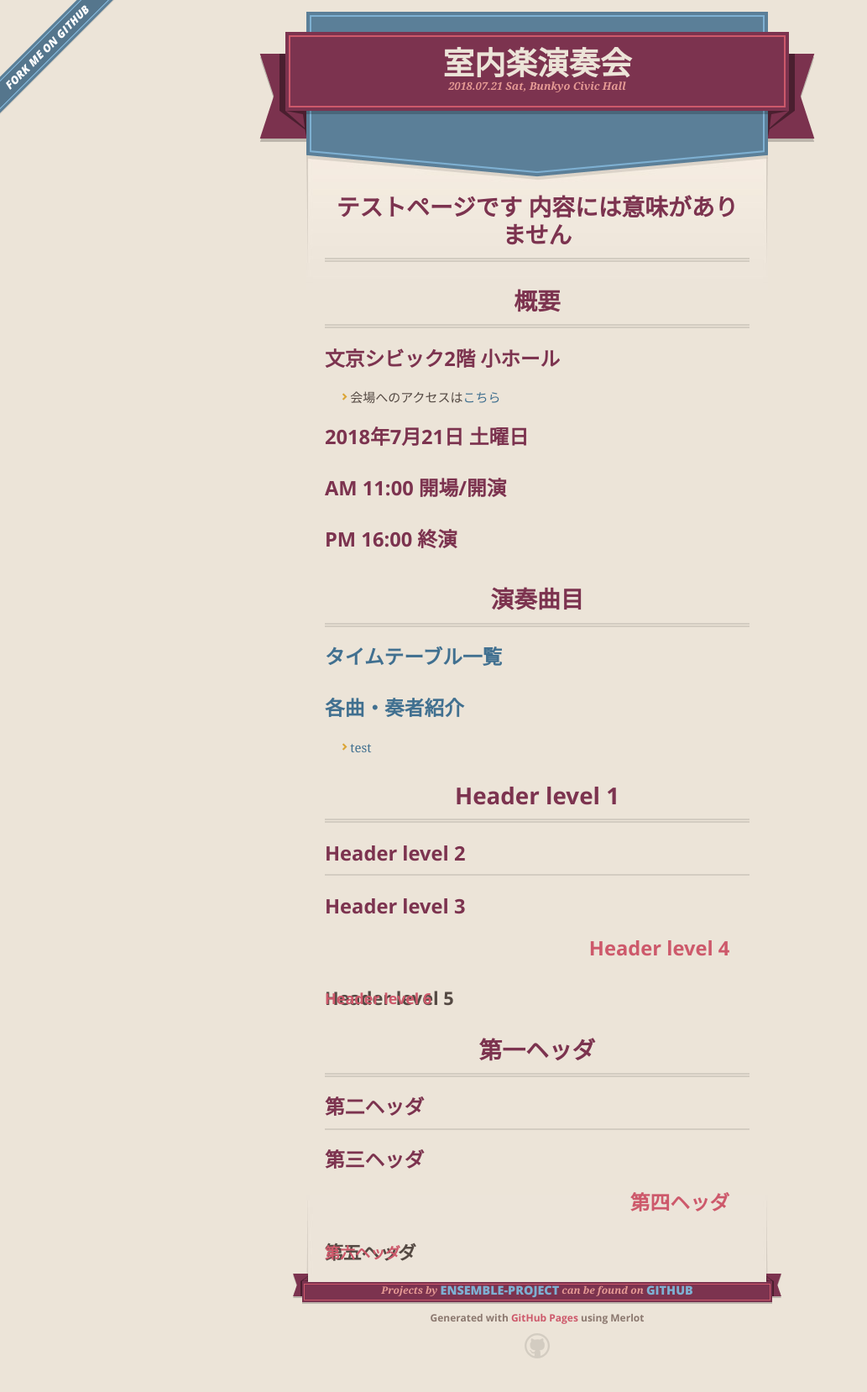
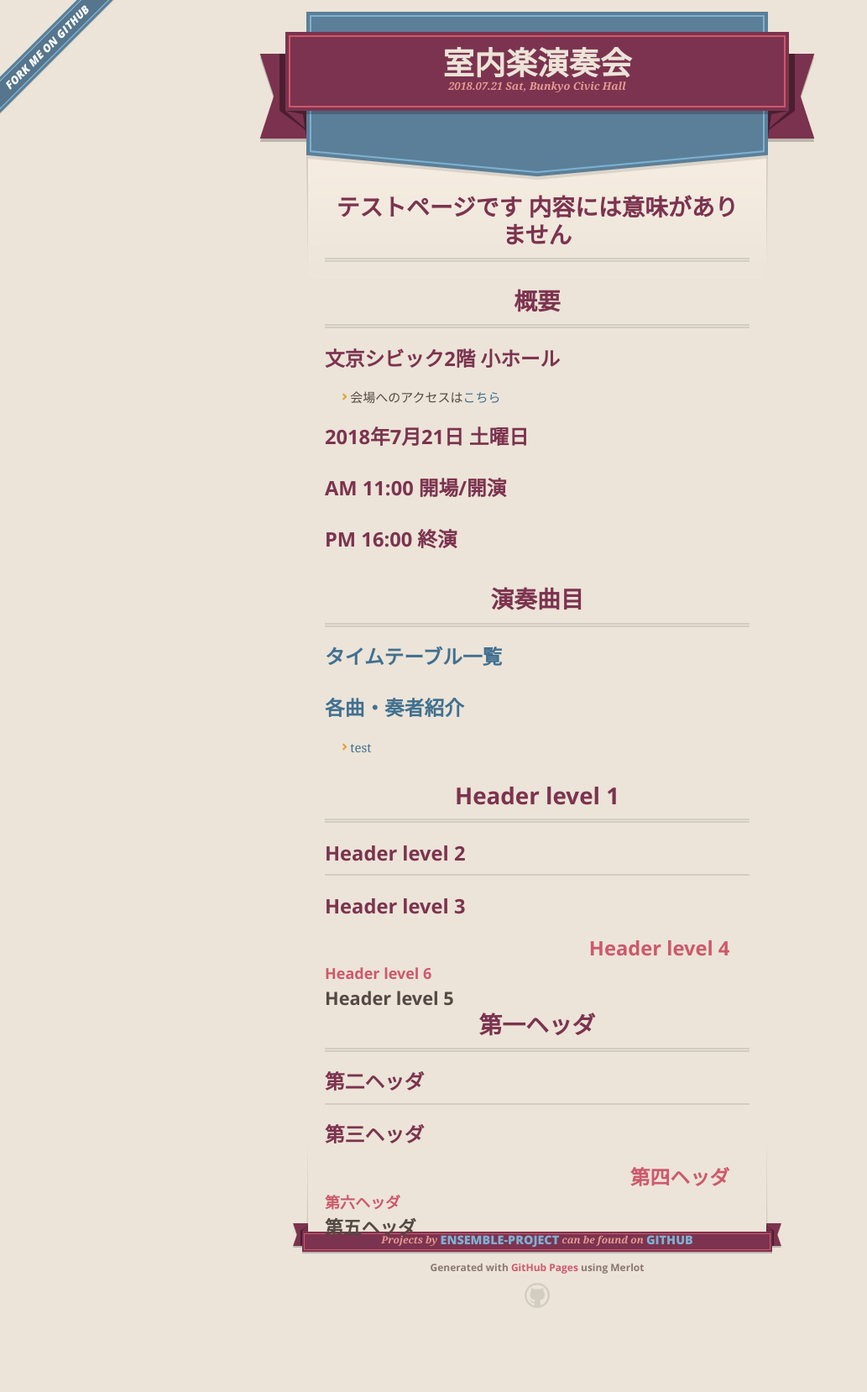
Before and after one commit to Ensemble-Project/Ensemble-Project.github.io, a Jekyll site: the page built from index.md, in a window 1280 px wide. Shown: the whole page at 84% size, without its empty margins (0-1033 px from the left). Built offline with Jekyll 4.4.1, drawn with Linux system fonts in a browser that asks for light colours; our own code applies the rules of GitHub Pages for plain Markdown files; after the commit the page ends 1598 px from its top, so only the background shows below that.

Commit message:
margin fixed header6

```diff
--- a/_sass/screen.scss
+++ b/_sass/screen.scss
@@ -570,6 +570,6 @@ dd p:first-child {
 .header-level-6 {
   margin: .6em 0;
   font-size: 1.2em;
-  margin: -40px 0 10px;
+  margin: -70px 0 10px;
   color: #cd596b;
 }
```
